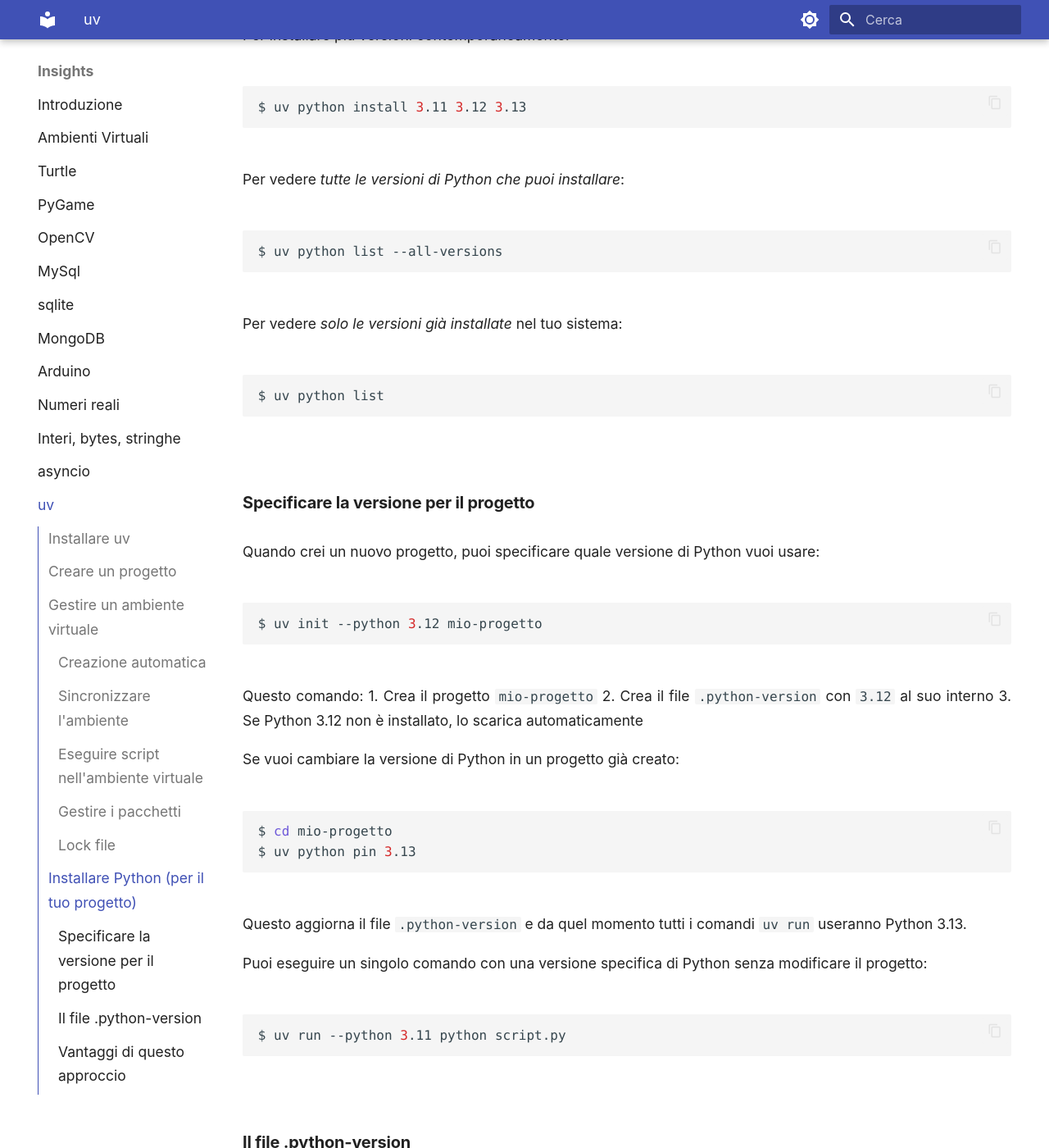
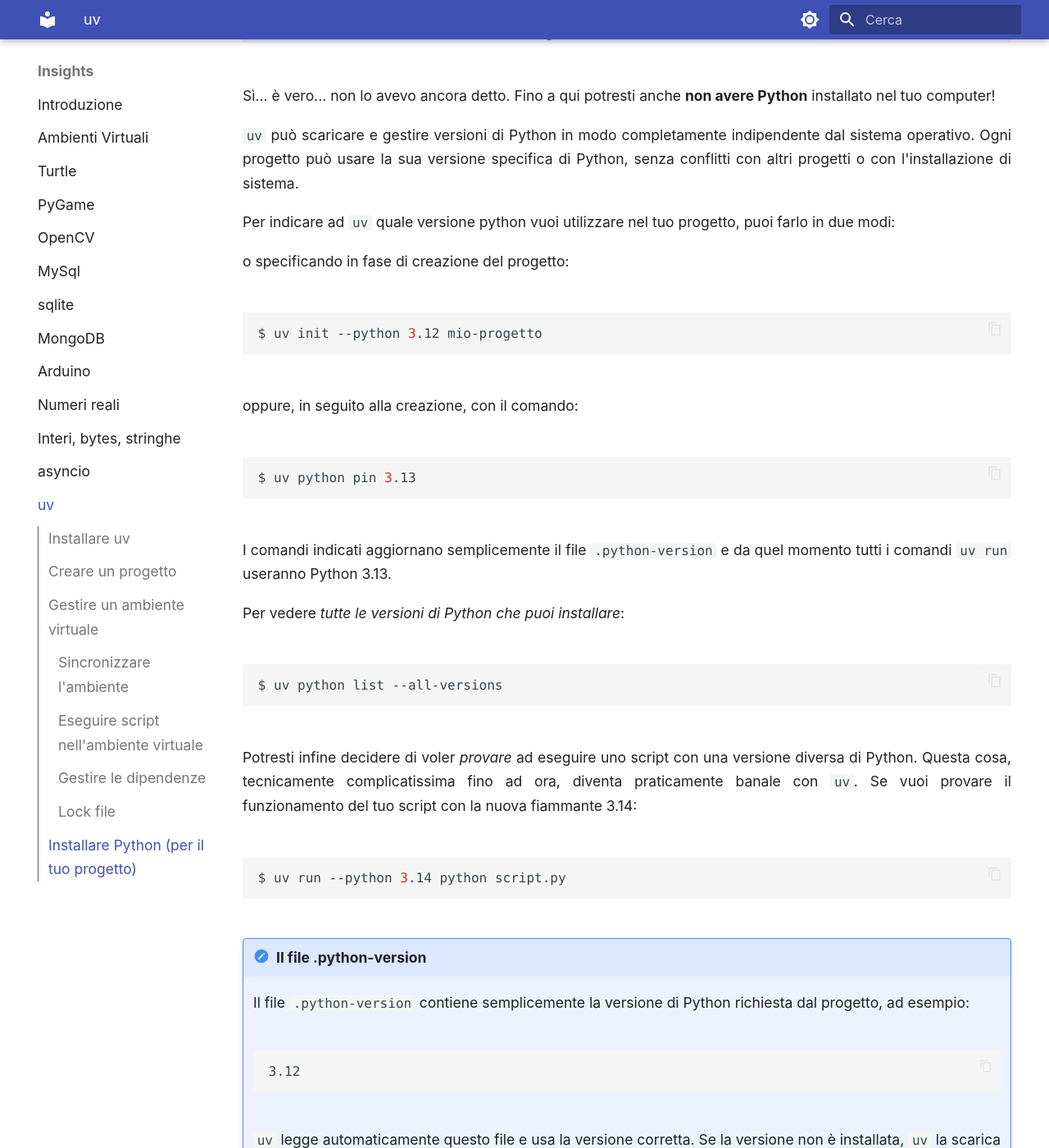
Before and after one commit to adjamhub/pyhandouts, an MkDocs documentation site: the page built from docs/insights/99_uv.md, in a window 1280 px wide and 1400 px high, scrolled down 6023 px. Shown: the whole window at 82% size. Built offline with MkDocs 1.6.1 and Material for MkDocs 9.7.7, drawn with Linux system fonts in a browser that asks for light colours; emoji names are drawn with the system emoji font; some of the changed text lies outside the part shown.

Commit message:
uv... speriamo che sia l'ultima...

````diff
--- a/docs/insights/99_uv.md
+++ b/docs/insights/99_uv.md
@@ -32,6 +32,12 @@
 Su **Linux** puoi decidere se utilizzare lo stesso comando disponibile per MacOS oppure affidarti al pacchetto disponibile
 nella tua distro!!!
 
+Per aggiornare `uv`, una volta che lo hai installato, ti basta ricorrere al suo sistema di auto-aggiornamento. Sul terminale di qualunque OS, digita:
+
+``` bash
+$ uv self update
+```
+
 
 ## Creare un progetto
 
@@ -82,18 +88,17 @@
 
 ## Gestire un ambiente virtuale
 
-La gestione degli ambienti virtuali con `uv` è estremamente semplice e, nella maggior parte dei casi, completamente automatica!
-
-### Creazione automatica
+La gestione degli ambienti virtuali con `uv` è estremamente semplice e, nella maggior parte dei casi, **completamente automatica**!
 
 Quando crei un nuovo progetto con `uv init`, l'ambiente virtuale **non** viene creato immediatamente. Verrà creato automaticamente al primo comando che ne ha bisogno, ad esempio:
 
 ```bash
-$ cd prova1
+$ cd provaPack
 $ uv add requests
 ```
 
 Questo comando:
+
 1. Crea automaticamente l'ambiente virtuale nella cartella `.venv`
 2. Installa il pacchetto `requests` e le sue dipendenze
 3. Aggiorna il file `pyproject.toml` con la nuova dipendenza
@@ -107,7 +112,7 @@
 $ uv sync
 ```
 
-Questo comando legge il file `pyproject.toml` e installa tutti i pacchetti necessari.
+Questo comando crea l'ambiente virtuale dove installa la versione di Python indicata nel file `.python-version`, installa tutti i pacchetti necessari, indicati nel file `pyproject.toml` nelle stesse versioni indicate nel file `uv.lock` e rende il sistema pronto all'esecuzione identica del codice in qualunque ambiente!
 
 
 ### Eseguire script nell'ambiente virtuale
@@ -118,34 +123,31 @@
 $ uv run main.py
 ```
 
-oppure per eseguire un comando qualsiasi nell'ambiente:
+oppure, se hai creato un pacchetto (come probabilmente ti ho suggerito):
 
 ```bash
-$ uv run python script.py
-$ uv run pytest
+$ uv run nomePacchetto
 ```
 
 Il comando `uv run` si occupa automaticamente di:
-- Attivare l'ambiente virtuale
+
+- eseguire `uv sync` (vedi sopra)
+- attivare l'ambiente virtuale
 - Eseguire il comando
 - Disattivare l'ambiente al termine
 
 
-### Gestire i pacchetti
+### Gestire le dipendenze
 
-Per aggiungere un pacchetto al progetto:
+`uv` è potente, ma semplice da usare anche per la gestione delle dipendenze.
+Immagina (ad esempio) che il pacchetto che stai creando dipenda dalla libreria `nome-pacchetto`.
+Per aggiungerla come dipendenza al progetto:
 
 ```bash
 $ uv add nome-pacchetto
 ```
 
-Per aggiungere un pacchetto solo per lo sviluppo (testing, linting, etc.):
-
-```bash
-$ uv add --dev pytest
-```
-
-Per rimuovere un pacchetto:
+Clamorosamente, il comando per rimuoverla invece è:
 
 ```bash
 $ uv remove nome-pacchetto
@@ -156,6 +158,9 @@
 ```bash
 $ uv pip list
 ```
+
+Ricorda che `uv` non andrà ad installare il pacchetto nel tuo Python ma nel suo ambiente virtuale! In questo modo tutto sarà più riproducibile in qualunque ambiente
+tu lavori (casa, scuola, lavoro, PC con Windows, Mac, Linux, etc...)
 
 
 ### Lock file
@@ -172,19 +177,21 @@
 
 `uv` può scaricare e gestire versioni di Python in modo completamente indipendente dal sistema operativo. Ogni progetto può usare la sua versione specifica di Python, senza conflitti con altri progetti o con l'installazione di sistema.
 
-Per *installare una versione specifica* di Python:
+Per indicare ad `uv` quale versione python vuoi utilizzare nel tuo progetto, puoi farlo in due modi:
+
+o specificando in fase di creazione del progetto:
 
 ```bash
-$ uv python install 3.12
+$ uv init --python 3.12 mio-progetto
 ```
 
-Questo scarica e installa Python 3.12 in una cartella gestita da `uv` (non nel sistema).
-
-Per installare più versioni contemporaneamente:
+oppure, in seguito alla creazione, con il comando:
 
 ```bash
-$ uv python install 3.11 3.12 3.13
+$ uv python pin 3.13
 ```
+
+I comandi indicati aggiornano semplicemente il file `.python-version` e da quel momento tutti i comandi `uv run` useranno Python 3.13.
 
 
 Per vedere *tutte le versioni di Python che puoi installare*:
@@ -193,70 +200,19 @@
 $ uv python list --all-versions
 ```
 
-Per vedere *solo le versioni già installate* nel tuo sistema:
+Potresti infine decidere di voler *provare* ad eseguire uno script con una versione diversa di Python. Questa cosa, tecnicamente complicatissima fino ad ora,
+diventa praticamente banale con `uv`. Se vuoi provare il funzionamento del tuo script con la nuova fiammante 3.14:
 
 ```bash
-$ uv python list
+$ uv run --python 3.14 python script.py
 ```
 
-### Specificare la versione per il progetto
+!!! note "Il file .python-version"
 
-Quando crei un nuovo progetto, puoi specificare quale versione di Python vuoi usare:
+    Il file `.python-version` contiene semplicemente la versione di Python richiesta dal progetto, ad esempio:
 
-```bash
-$ uv init --python 3.12 mio-progetto
-```
+    ```
+    3.12
+    ```
 
-Questo comando:
-1. Crea il progetto `mio-progetto`
-2. Crea il file `.python-version` con `3.12` al suo interno
-3. Se Python 3.12 non è installato, lo scarica automaticamente
-
-
-Se vuoi cambiare la versione di Python in un progetto già creato:
-
-```bash
-$ cd mio-progetto
-$ uv python pin 3.13
-```
-
-Questo aggiorna il file `.python-version` e da quel momento tutti i comandi `uv run` useranno Python 3.13.
-
-
-Puoi eseguire un singolo comando con una versione specifica di Python senza modificare il progetto:
-
-```bash
-$ uv run --python 3.11 python script.py
-```
-
-### Il file .python-version
-
-Il file `.python-version` contiene semplicemente la versione di Python richiesta dal progetto, ad esempio:
-
-```
-3.12
-```
-
-`uv` legge automaticamente questo file e usa la versione corretta. Se la versione non è installata, `uv` la scarica automaticamente al primo utilizzo!
-
-
-### Vantaggi di questo approccio
-
-- **Isolamento totale**: ogni progetto ha la sua versione di Python
-- **Riproducibilità**: chiunque scarichi il progetto avrà la stessa versione
-- **Facilità**: non devi preoccuparti di installare Python manualmente
-- **Flessibilità**: puoi testare il codice su versioni diverse semplicemente cambiando il file `.python-version`
-
-
-Ad esempio...
-
-Immagina di voler creare un progetto che usa Python 3.14 (l'ultima versione oggi):
-
-```bash
-$ uv init --python 3.14 nuovo-progetto
-$ cd nuovo-progetto
-$ uv add requests
-$ uv run main.py
-```
-
-Se Python 3.14 non è installato, `uv` lo scaricherà automaticamente prima di procedere. Facile no? 😄
+    `uv` legge automaticamente questo file e usa la versione corretta. Se la versione non è installata, `uv` la scarica automaticamente al primo utilizzo!
````
Also changed, not shown: other parts of docs/insights/99_uv.md (+10 -10 lines).
